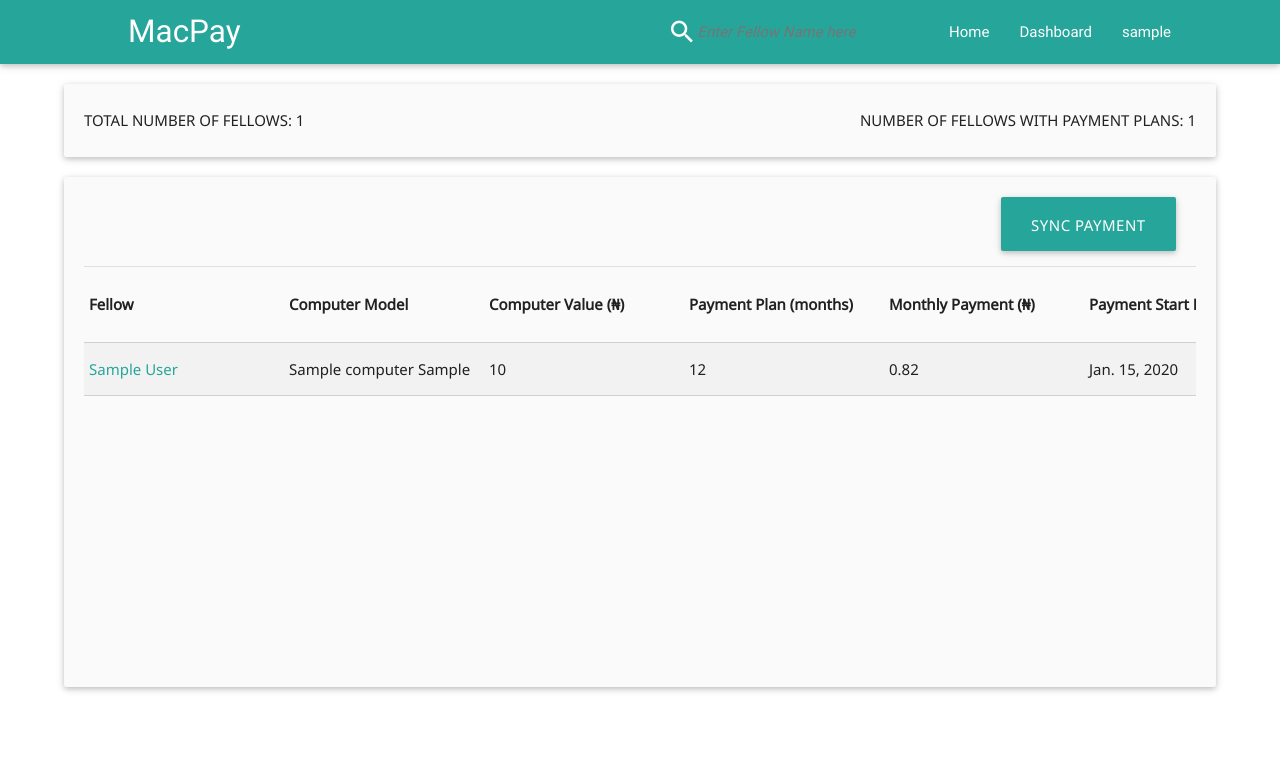
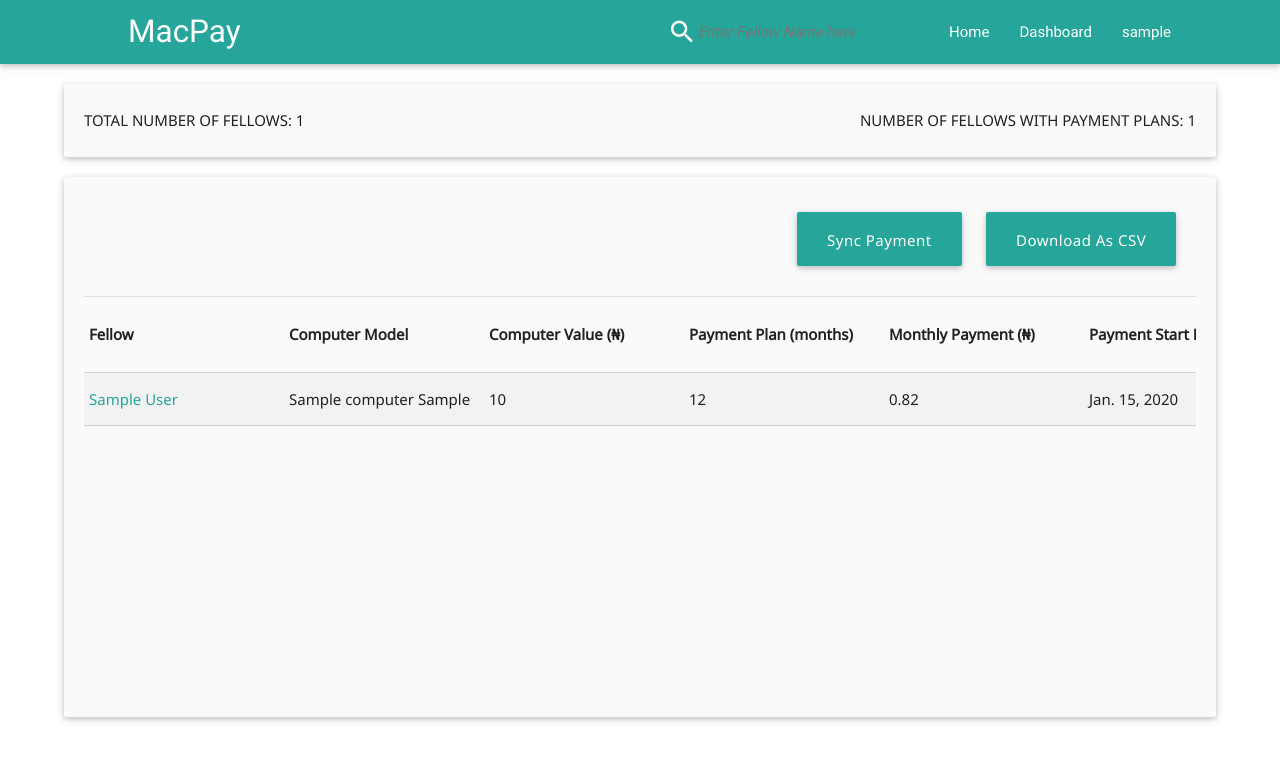
Before and after one commit to emmanuel-isaac/macPay, a Django app: page /dashboard/ in a window 1280 px wide. Shown: the top 757 px of the page. Run offline with Django 3.2, Linux system fonts and the light colour scheme; a user stored in the database is signed in; tables that the repository leaves empty hold one stand-in row (values such as "Sample post"); some libraries are stand-ins or nearby versions.

Commit message:
Add Button to download Payment data in CSV format

```diff
--- a/static/stylesheets/dashboard.css
+++ b/static/stylesheets/dashboard.css
@@ -20,12 +20,20 @@
     padding: 20px;
 }
 
+.the-container ul li {
+    display: inline-block;
+}
+
+.the-container ul li a:hover {
+    color: #fff !important;
+}
+
+.the-container ul {
+    text-align: right;
+}
+
 th {
     min-width: 200px !important;
-}
-
-.sync-btn {
-    text-align: right;
 }
 
 .fellow-info {
--- a/templates/dashboard.html
+++ b/templates/dashboard.html
@@ -18,12 +18,16 @@
 
 
     <div class='the-container card'>
-        <div class="sync-btn">
-            <a href="{% url 'sync_payment' %}">
-                <button class="btn waves-effect waves-light btn-large" name="action">Sync Payment
-                </button>
-            </a>
-        </div>
+        <ul>
+            <li>
+                <a href="{% url 'sync_payment' %}" class="btn waves-effect waves-light btn-large white-text">Sync Payment
+                </a>
+            </li>
+            <li>
+                <a href="{% url 'download_payment_data' %}" class="btn waves-effect waves-light btn-large white-text">Download As CSV
+                </a>
+            </li>
+        </ul>
         <div class="divider"></div>
 
         <div class="fellow-info">
```
